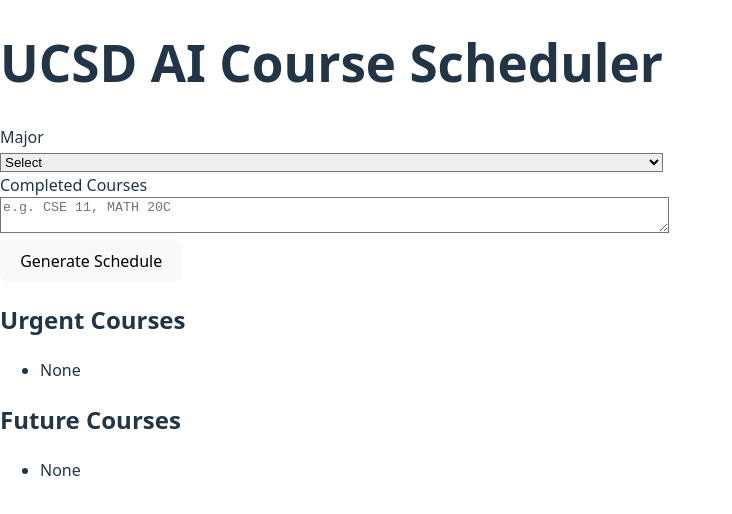
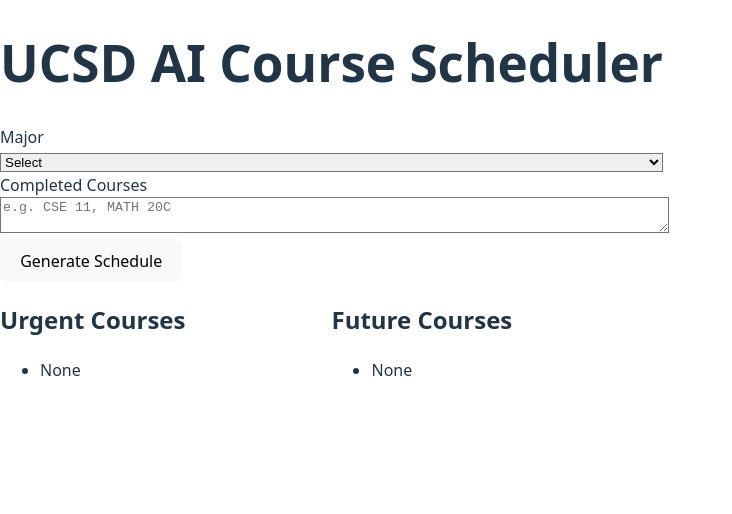
Before and after one commit to skyfujinuma/ucsd-schedule, a React (Vite) app in the folder ucsd-ai-scheduler/: page / in a window 1280 px wide. Shown: the top 514 px of the page, without its empty margins (0-732 px from the left). Built offline with nearby package versions, Linux system fonts and the light colour scheme.

Commit message:
urgent, future frontend tweak

```diff
--- a/ucsd-ai-scheduler/src/App.jsx
+++ b/ucsd-ai-scheduler/src/App.jsx
@@ -131,7 +131,8 @@
 
         {error && <p className="text-red-500 mt-4">{error}</p>}
 
-        <div className="mt-6">
+        <div className="mt-6 grid grid-cols-2 gap-6">
+          <div>
             <h2 className="text-xl font-semibold">Urgent Courses</h2>
             <ul className="list-disc ml-6">
               {results.urgent.length > 0 ? (
@@ -142,8 +143,10 @@
                 <li>None</li>
               )}
             </ul>
+          </div>
 
-          <h2 className="text-xl font-semibold mt-4">Future Courses</h2>
+          <div>
+            <h2 className="text-xl font-semibold">Future Courses</h2>
             <ul className="list-disc ml-6">
               {results.future.length > 0 ? (
                 results.future.map((item, idx) => (
@@ -153,6 +156,7 @@
                 <li>None</li>
               )}
             </ul>
+          </div>
         </div>
 
         {results.sections?.length > 0 && (
```
Lines whose indentation alone changed are shown as unchanged.
